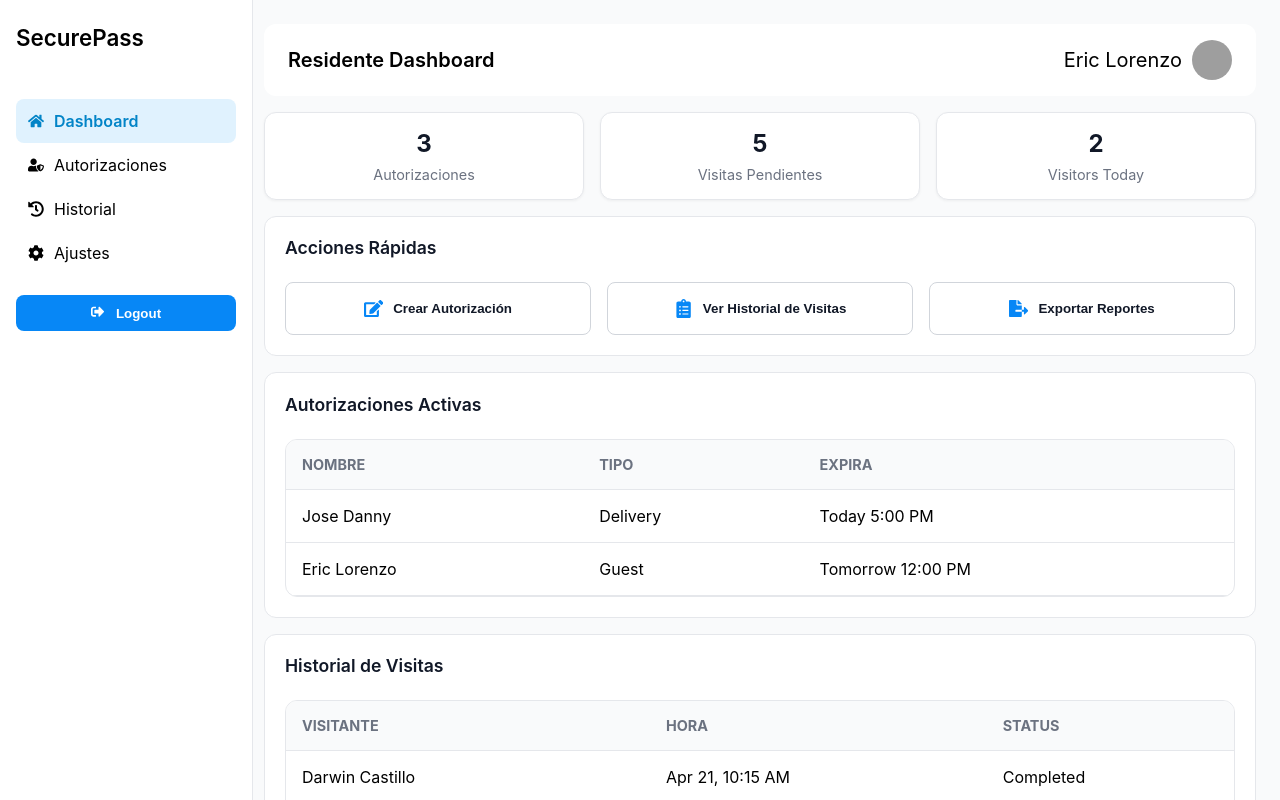
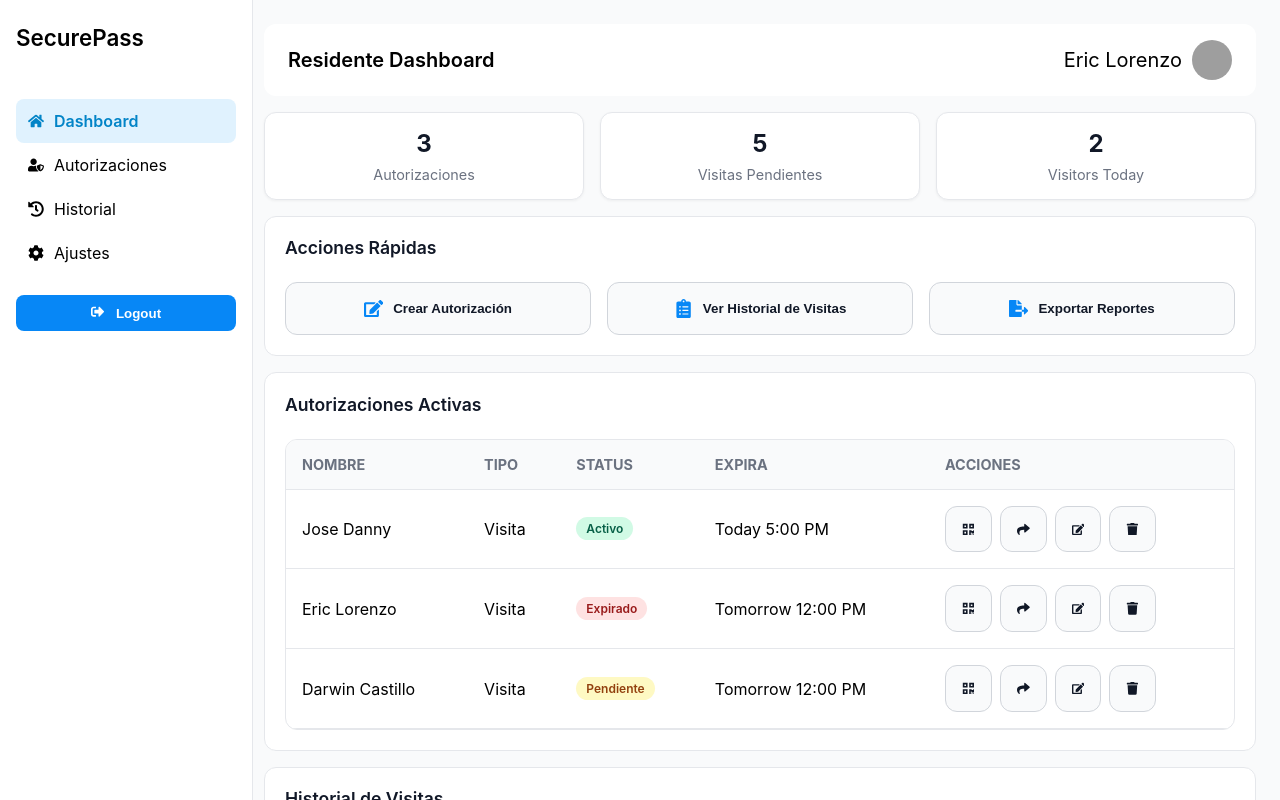
Before and after one commit to ericlo31/frontend, a React (Create React App) app: page /dashboard in a window 1280 px wide. Built offline with nearby package versions, Linux system fonts and the light colour scheme; grey boxes are pictures that could not be loaded.

Commit message:
Adición de botones en la tabla de QR activos

```diff
--- a/src/components/residente/activeAuthorizations.tsx
+++ b/src/components/residente/activeAuthorizations.tsx
@@ -1,10 +1,30 @@
 import React from "react";
 import styles from "./residente.module.css";
+import { FaEdit, FaQrcode, FaShare, FaTrash } from "react-icons/fa";
 
 const ActiveAuthorizations = () => {
   const auths = [
-    { name: "Jose Danny", type: "Delivery", expires: "Today 5:00 PM" },
-    { name: "Eric Lorenzo", type: "Guest", expires: "Tomorrow 12:00 PM" },
+    {
+      name: "Jose Danny",
+      type: "Visita",
+      status: "Activo",
+      expires: "Today 5:00 PM",
+      actions: "",
+    },
+    {
+      name: "Eric Lorenzo",
+      type: "Visita",
+      status: "Expirado",
+      expires: "Tomorrow 12:00 PM",
+      actions: "",
+    },
+    {
+      name: "Darwin Castillo",
+      type: "Visita",
+      status: "Pendiente",
+      expires: "Tomorrow 12:00 PM",
+      actions: "",
+    },
   ];
 
   return (
@@ -15,7 +35,9 @@ const ActiveAuthorizations = () => {
           <tr>
             <th>Nombre</th>
             <th>Tipo</th>
+            <th>Status</th>
             <th>Expira</th>
+            <th>Acciones</th>
           </tr>
         </thead>
         <tbody>
@@ -23,7 +45,32 @@ const ActiveAuthorizations = () => {
             <tr key={i}>
               <td>{a.name}</td>
               <td>{a.type}</td>
+              <td>
+                <span
+                  className={`${styles.badge} ${
+                    styles[a.status.toLowerCase()]
+                  }`}
+                >
+                  {a.status}
+                </span>
+              </td>
               <td>{a.expires}</td>
+              <td>
+                <div className={styles.actionGroup}>
+                  <button className={styles.actionBtn}>
+                    <FaQrcode className={styles.actionAuthIcon} />
+                  </button>
+                  <button className={styles.actionBtn}>
+                    <FaShare className={styles.actionAuthIcon} />
+                  </button>
+                  <button className={styles.actionBtn}>
+                    <FaEdit className={styles.actionAuthIcon} />
+                  </button>
+                  <button className={styles.actionBtn}>
+                    <FaTrash className={styles.actionAuthIcon} />
+                  </button>
+                </div>
+              </td>
             </tr>
           ))}
         </tbody>
--- a/src/components/residente/residente.module.css
+++ b/src/components/residente/residente.module.css
@@ -196,6 +196,28 @@
   color: #0787f6;
 }
 
+.actionGroup {
+  display: inline-flex;
+  gap: 8px;
+  align-items: center;
+}
+
+.actionBtn {
+  background-color: #f9fafb;
+  border: 1px solid #d1d5db;
+  border-radius: 12px;
+  cursor: pointer;
+  transition: background-color 0.2s;
+}
+
+.actionBtn:hover {
+  background-color: #e0f2fe;
+}
+
+.actionAuthIcon {
+  font-size: 0.8rem;
+}
+
 .section {
   background: white;
   padding: 1px 20px 20px 20px;
@@ -240,6 +262,42 @@
   transition: background-color 0.2s;
 }
 
+.badge {
+  padding: 4px 10px;
+  border-radius: 12px;
+  font-size: 0.75rem;
+  font-weight: 600;
+  text-align: center;
+  display: inline-block;
+}
+
+/* Colores Status */
+.activo {
+  background-color: #d1fae5;
+  color: #065f46;
+}
+
+.expirado {
+  background-color: #fee2e2;
+  color: #991b1b;
+}
+
+.pendiente {
+  background-color: #fef9c3;
+  color: #92400e;
+}
+
+.revocado {
+  background-color: #e5e7eb;
+  color: #374151;
+}
+
+.completado {
+  background-color: #f3f4f6;
+  color: #0284c7;
+}
+
+
 
 @media (max-width: 768px) {
   .dashboardContainer {
--- a/src/components/residente/visitHistory.tsx
+++ b/src/components/residente/visitHistory.tsx
@@ -3,8 +3,8 @@ import styles from "./residente.module.css";
 
 const visitHistory = () => {
   const visits = [
-    { name: "Darwin Castillo", time: "Apr 21, 10:15 AM", status: "Completed" },
-    { name: "Alexander Medina", time: "Apr 20, 3:45 PM", status: "Completed" },
+    { name: "Darwin Castillo", time: "Apr 21, 10:15 AM", status: "Completado" },
+    { name: "Alexander Medina", time: "Apr 20, 3:45 PM", status: "Completado" },
   ];
 
   return (
@@ -23,7 +23,15 @@ const visitHistory = () => {
             <tr key={i}>
               <td>{v.name}</td>
               <td>{v.time}</td>
-              <td>{v.status}</td>
+              <td>
+                <span
+                  className={`${styles.badge} ${
+                    styles[v.status.toLowerCase()]
+                  }`}
+                >
+                  {v.status}
+                </span>
+              </td>
             </tr>
           ))}
         </tbody>
```
